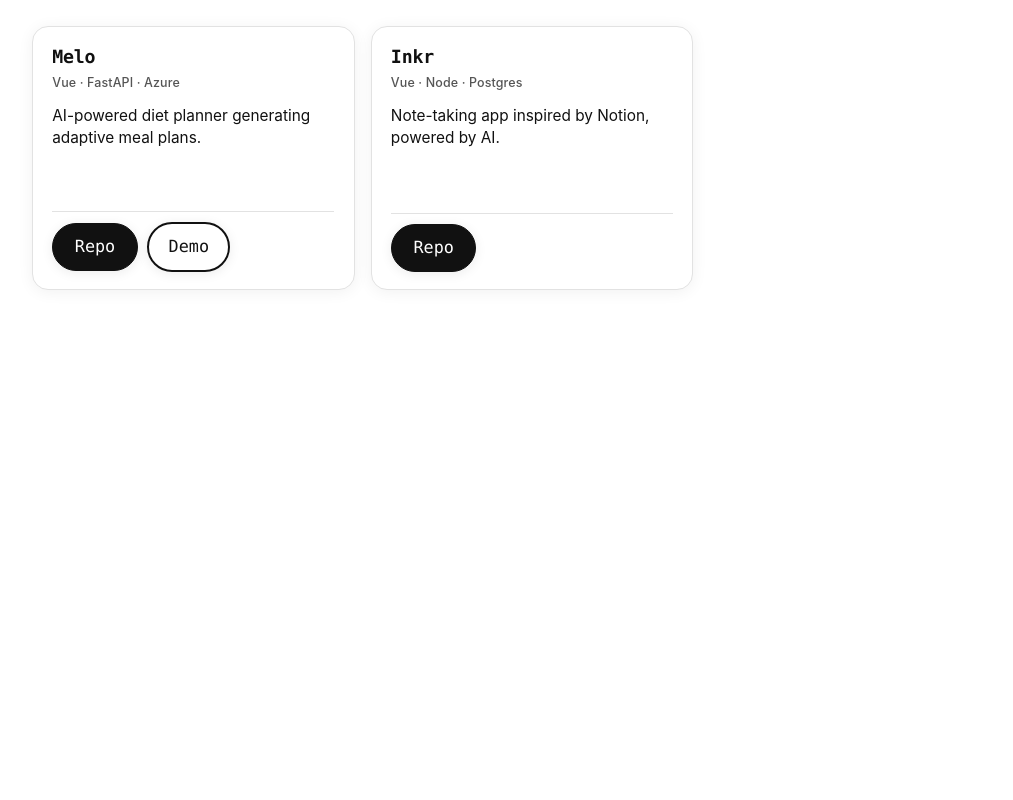
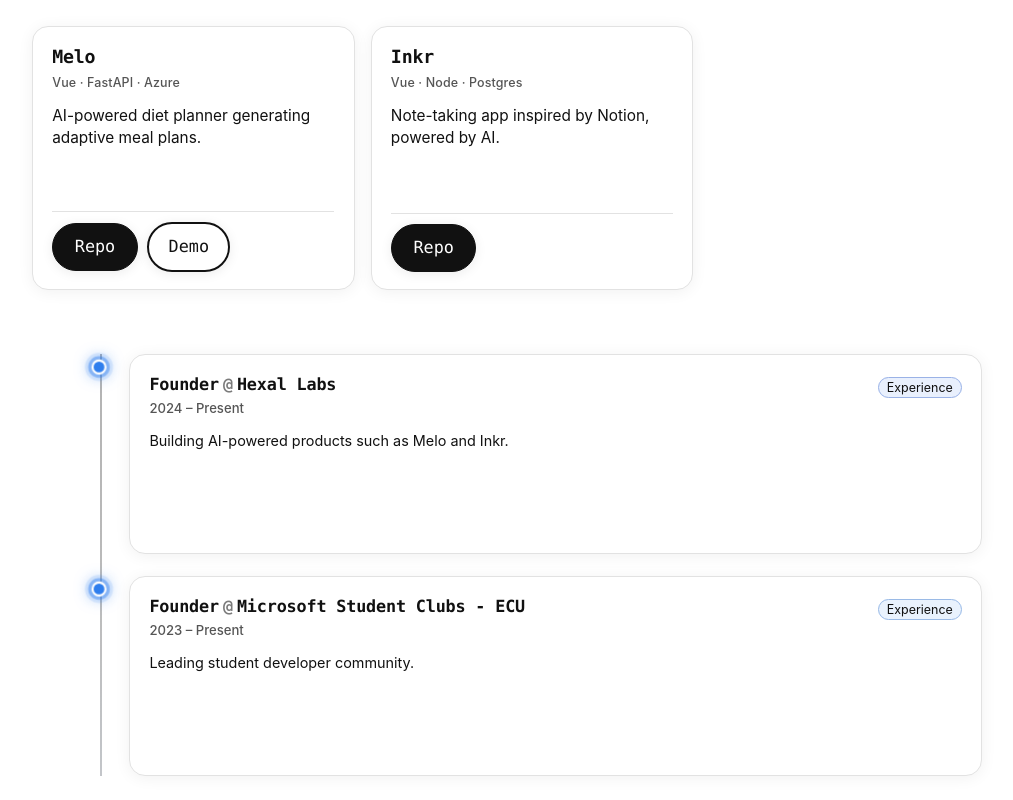
Before and after one commit to a-elhaag/Vue.JS-portfolio, a Vue app: page / in a window 1280 px wide. Shown: the part 3131-3931 px from the top of the page, without its empty margins (108-1121 px from the left). Before the commit the page ends 3445 px from the top, so only its background shows below. Built offline with nearby package versions, Linux system fonts and the light colour scheme.

Commit message:
feat: add ExperienceSection component for displaying user experience

```diff
--- a/src/App.vue
+++ b/src/App.vue
@@ -4,6 +4,7 @@
 import CertsSection from "./sections/CertsSection.vue";
 import AboutSection from "./sections/AboutSection.vue";
 import ProjectsSection from "./sections/ProjectsSection.vue";
+import ExperienceSection from "./sections/ExperienceSection.vue";
 </script>
 
 <template>
@@ -13,5 +14,6 @@
     <CertsSection />
     <AboutSection />
     <ProjectsSection />
+    <ExperienceSection />
   </main>
 </template>
--- a/src/data/experience.ts
+++ b/src/data/experience.ts
@@ -1,14 +1,32 @@
-export const experience = [
+export interface ExperienceItem {
+  company: string;
+  role: string;
+  period: string; // e.g. "2024 – Present"
+  details: string; // description (will be line-clamped)
+  location?: string; // optional location
+  link?: string; // external link (company or role page)
+  stack?: string[]; // optional tech keywords
+  accent?: string; // per-item accent color
+  current?: boolean; // derived or explicit current flag
+  order?: number; // manual ordering weight
+}
+
+export const experience: ExperienceItem[] = [
   {
     company: "Hexal Labs",
     role: "Founder",
     period: "2024 – Present",
-    details: "Building AI-powered products such as Melo and Inkr."
+    details: "Building AI-powered products such as Melo and Inkr.",
+    accent: "#2f6bed",
+    current: true,
+    order: 1,
   },
   {
     company: "Microsoft Student Clubs - ECU",
     role: "Founder",
     period: "2023 – Present",
-    details: "Leading student developer community."
-  }
-] as const
+    details: "Leading student developer community.",
+    current: true,
+    order: 2,
+  },
+];
--- a/src/sections/AboutSection.vue
+++ b/src/sections/AboutSection.vue
@@ -155,7 +155,7 @@
 /* Wrapper with perspective for 3D animation */
 .about-wheel-wrap {
   position: relative;
-  width: min(900px, 96vw);
+  width: min(1000px, 96vw); /* widened to match other sections */
   padding-inline: 1rem;
   perspective: 950px;
   perspective-origin: center 42%;
--- a/src/sections/ExperienceSection.vue
+++ b/src/sections/ExperienceSection.vue
@@ -0,0 +1,258 @@
+<script setup lang="ts">
+import { computed, onMounted, onBeforeUnmount } from "vue";
+import SectionHeader from "../components/SectionHeader.vue";
+import Card from "../components/Card.vue";
+import { experience, type ExperienceItem } from "../data/experience";
+
+// Sort: order asc then current desc fallback original
+const items = computed<ExperienceItem[]>(() => {
+  return [...experience].sort((a, b) => {
+    const orderA = a.order ?? Number.MAX_SAFE_INTEGER;
+    const orderB = b.order ?? Number.MAX_SAFE_INTEGER;
+    if (orderA !== orderB) return orderA - orderB;
+    const currA = a.current ? 1 : 0;
+    const currB = b.current ? 1 : 0;
+    return currB - currA;
+  });
+});
+
+let observer: IntersectionObserver | null = null;
+onMounted(() => {
+  const entries = Array.from(
+    document.querySelectorAll<HTMLElement>("#experience .entry")
+  );
+  observer = new IntersectionObserver(
+    (obsEntries) => {
+      obsEntries.forEach((e) => {
+        if (e.isIntersecting) {
+          e.target.classList.add("is-active");
+        }
+      });
+    },
+    { threshold: 0.35 }
+  );
+  entries.forEach((el) => observer!.observe(el));
+});
+onBeforeUnmount(() => {
+  if (observer) observer.disconnect();
+});
+</script>
+
+<template>
+  <section
+    id="experience"
+    class="exp-section"
+    aria-labelledby="experience-title"
+  >
+    <SectionHeader section-name="experience" />
+    <div class="container">
+      <h2 id="experience-title" class="visually-hidden">Experience</h2>
+      <ol class="timeline" aria-label="Experience timeline">
+        <li
+          v-for="(it, i) in items"
+          :key="it.company + it.role + it.period"
+          class="entry"
+          :class="{ 'is-last': i === items.length - 1 }"
+        >
+          <div class="marker" aria-hidden="true">
+            <span class="dot" />
+          </div>
+          <Card
+            class="exp-card"
+            variant="outline"
+            :interactive="false"
+            :accent="it.accent"
+            :clamp="4"
+            :aria-label="`${it.role} at ${it.company} ${it.period}`"
+            :typeText="'Experience'"
+            size="lg"
+          >
+            <template #title>
+              <span class="role">{{ it.role }}</span>
+              <span class="at">@</span>
+              <span class="company">{{ it.company }}</span>
+            </template>
+            <template #subtitle>
+              <span class="period">{{ it.period }}</span>
+              <span v-if="it.location" class="loc"> · {{ it.location }}</span>
+            </template>
+            <div>
+              {{ it.details }}
+            </div>
+          </Card>
+        </li>
+      </ol>
+    </div>
+  </section>
+</template>
+
+<style scoped>
+.exp-section {
+  width: 100%;
+  display: flex;
+  justify-content: center;
+  background: var(--bg);
+  padding: 40px 0 24px;
+}
+.container {
+  width: min(900px, 96vw);
+  display: flex;
+  flex-direction: column;
+  gap: 20px;
+  padding-inline: 12px;
+}
+@media (min-width: 720px) {
+  .container {
+    padding-inline: 0;
+  }
+}
+
+.timeline {
+  list-style: none;
+  margin: 0;
+  padding: 0;
+  display: flex;
+  flex-direction: column;
+  gap: 22px;
+  position: relative;
+}
+
+.entry {
+  position: relative;
+  display: grid;
+  grid-template-columns: 2.2rem 1fr;
+  align-items: start;
+  gap: 0.6rem 0.75rem;
+}
+@media (max-width: 580px) {
+  .entry {
+    grid-template-columns: 1.9rem 1fr;
+  }
+}
+
+.marker {
+  position: relative;
+  width: 100%;
+  display: flex;
+  justify-content: center;
+}
+/* Vertical timeline base + animated overlay */
+.timeline::before,
+.timeline::after {
+  content: "";
+  position: absolute;
+  left: 1.1rem; /* align with center of marker column (roughly half of 2.2rem) */
+  top: 0;
+  bottom: 0;
+  width: 2px;
+  pointer-events: none;
+}
+.timeline::before {
+  background: linear-gradient(
+    to bottom,
+    color-mix(in srgb, var(--text) 80%, transparent) 0%,
+    color-mix(in srgb, var(--text) 65%, transparent) 100%
+  );
+  opacity: 0.4;
+}
+.timeline::after {
+  background: linear-gradient(
+    180deg,
+    color-mix(in srgb, var(--glow) 0%, transparent) 0%,
+    color-mix(in srgb, var(--glow) 70%, transparent) 40%,
+    color-mix(in srgb, var(--glow) 0%, transparent) 80%
+  );
+  background-size: 100% 300%;
+  animation: timelineFlow 7s linear infinite;
+  mix-blend-mode: screen;
+  opacity: 0.55;
+  filter: blur(0.5px);
+}
+@keyframes timelineFlow {
+  0% {
+    background-position: 0 0%;
+  }
+  100% {
+    background-position: 0 300%;
+  }
+}
+
+.dot {
+  --dot-size: 0.9rem;
+  width: var(--dot-size);
+  height: var(--dot-size);
+  border-radius: 50%;
+  background: #111;
+  border: 2px solid var(--bg);
+  box-shadow: 0 0 0 2px #111;
+  z-index: 2;
+  margin-top: 0.4rem; /* align roughly with card header */
+  position: relative;
+  transition: background 0.4s, box-shadow 0.4s, transform 0.4s;
+}
+.entry.is-active .dot {
+  background: var(--glow);
+  box-shadow: 0 0 0 3px color-mix(in srgb, var(--glow) 40%, transparent),
+    0 0 0 6px color-mix(in srgb, var(--glow) 12%, transparent),
+    0 0 14px 2px color-mix(in srgb, var(--glow) 55%, transparent);
+  transform: scale(1.08);
+}
+
+/* Card sizing override: full width & custom height */
+.exp-card {
+  --card-h: 12.5rem;
+  width: 100%;
+}
+@media (max-width: 580px) {
+  .exp-card {
+    --card-h: 13.5rem;
+  }
+}
+
+/* Title styling inside card */
+.exp-card :deep(.title) {
+  font-size: 1.05rem;
+}
+.role {
+  font-weight: 600;
+}
+.at {
+  opacity: 0.55;
+  margin-inline: 0.4ch;
+}
+.company {
+  font-weight: 600;
+  color: var(--text);
+}
+.period {
+  font-size: 0.82rem;
+  color: var(--muted);
+}
+.loc {
+  font-size: 0.78rem;
+  color: var(--muted);
+}
+
+/* Remove hover raise for non-interactive timeline cards */
+.exp-card :deep(.card.is-interactive:hover) {
+  transform: none;
+}
+
+/* Body text clamp already handled; ensure good spacing */
+.exp-card :deep(.body) {
+  font-size: 0.9rem;
+}
+
+/* Hidden heading accessibility */
+.visually-hidden {
+  position: absolute;
+  width: 1px;
+  height: 1px;
+  padding: 0;
+  margin: -1px;
+  overflow: hidden;
+  clip: rect(0 0 0 0);
+  white-space: nowrap;
+  border: 0;
+}
+</style>
```
